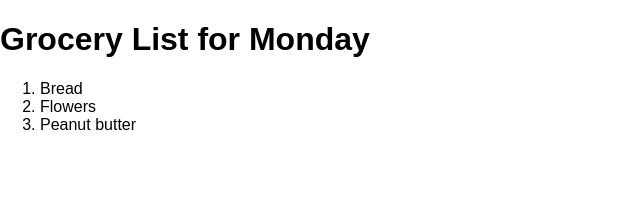
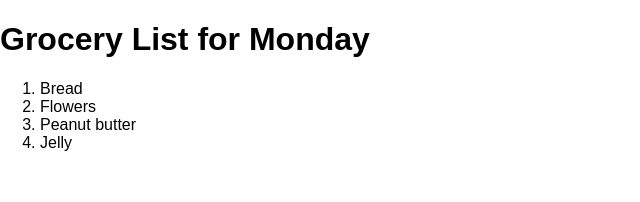
Before and after one commit to AcidAndroid/react_udemy, a React (Create React App) app: page / in a window 1280 px wide. Shown: the top 202 px of the page, without its empty margins (0-640 px from the left). Built offline with nearby package versions, Linux system fonts and the light colour scheme.

Commit message:
Uso de una fuente de datos para generar datos dinamicos

```diff
--- a/src/GroceryList.js
+++ b/src/GroceryList.js
@@ -1,13 +1,14 @@
 import React, { Component } from 'react'
 
+const data=[{id:1 ,name:"Bread"},{id:2,name:"Flowers"},{id:3,name:"Peanut butter"},{id:4,name:"Jelly"}]
 export default class GroceryList extends Component {
   render() {
     return (
       <React.Fragment>
           <ol>
-              <li>Bread</li>
-              <li>Flowers</li>
-              <li>Peanut butter</li>
+              {data.map((item)=>{
+                  return <li key={item.id}>{item.name}</li>
+              })}
           </ol>
       </React.Fragment>
     )
```
